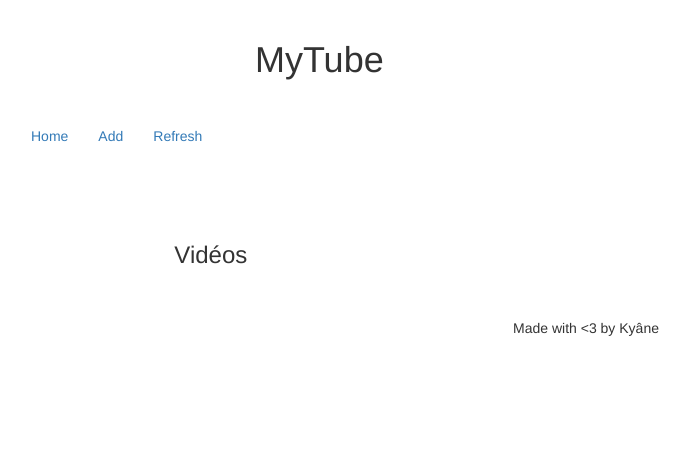
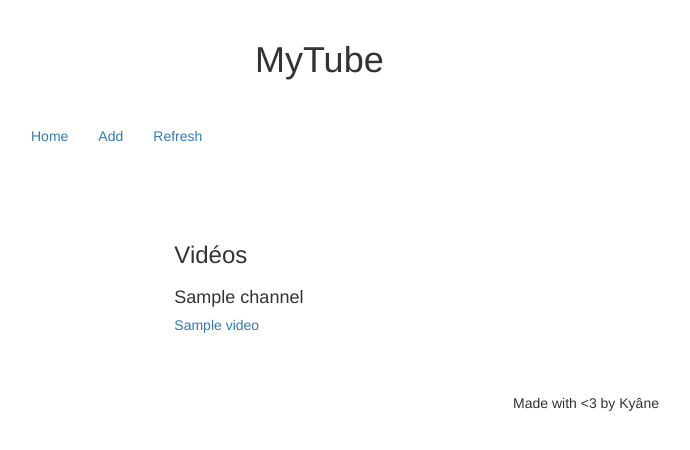
Before and after one commit to pichouk/mytube, a Django app: page / in a window 1280 px wide. Shown: the top 450 px of the page, without its empty margins (54-744 px from the left). Run offline with Django 3.2, Linux system fonts and the light colour scheme; tables that the repository leaves empty hold one stand-in row (values such as "Sample post"); some libraries are stand-ins or nearby versions.

Commit message:
Print list of videos on home page

```diff
--- /dev/null
+++ b/subscriptions/static/subscriptions/home.css
@@ -0,0 +1,4 @@
+/* CSS for video list */
+p{
+  margin: 20px;
+}
--- a/subscriptions/templates/subscriptions/home.html
+++ b/subscriptions/templates/subscriptions/home.html
@@ -1,5 +1,15 @@
 {% extends "base.html" %}
+{% load staticfiles %}
+{% block css %}
+<link rel="stylesheet" href="{% static 'subscriptions/home.css' %}" />
+{% endblock %}
+
 {% block content %}
 <h3>Vidéos</h3>
-
+{% for video in videos %}
+  <p>
+    <h4>{{ video.channel_id.name }}</h4>
+    <a href="https://www.youtube.com/watch?v={{ video.id }}"><h5>{{ video.title }}</h5></a>
+  </p>
+{% endfor %}
 {% endblock %}
```
